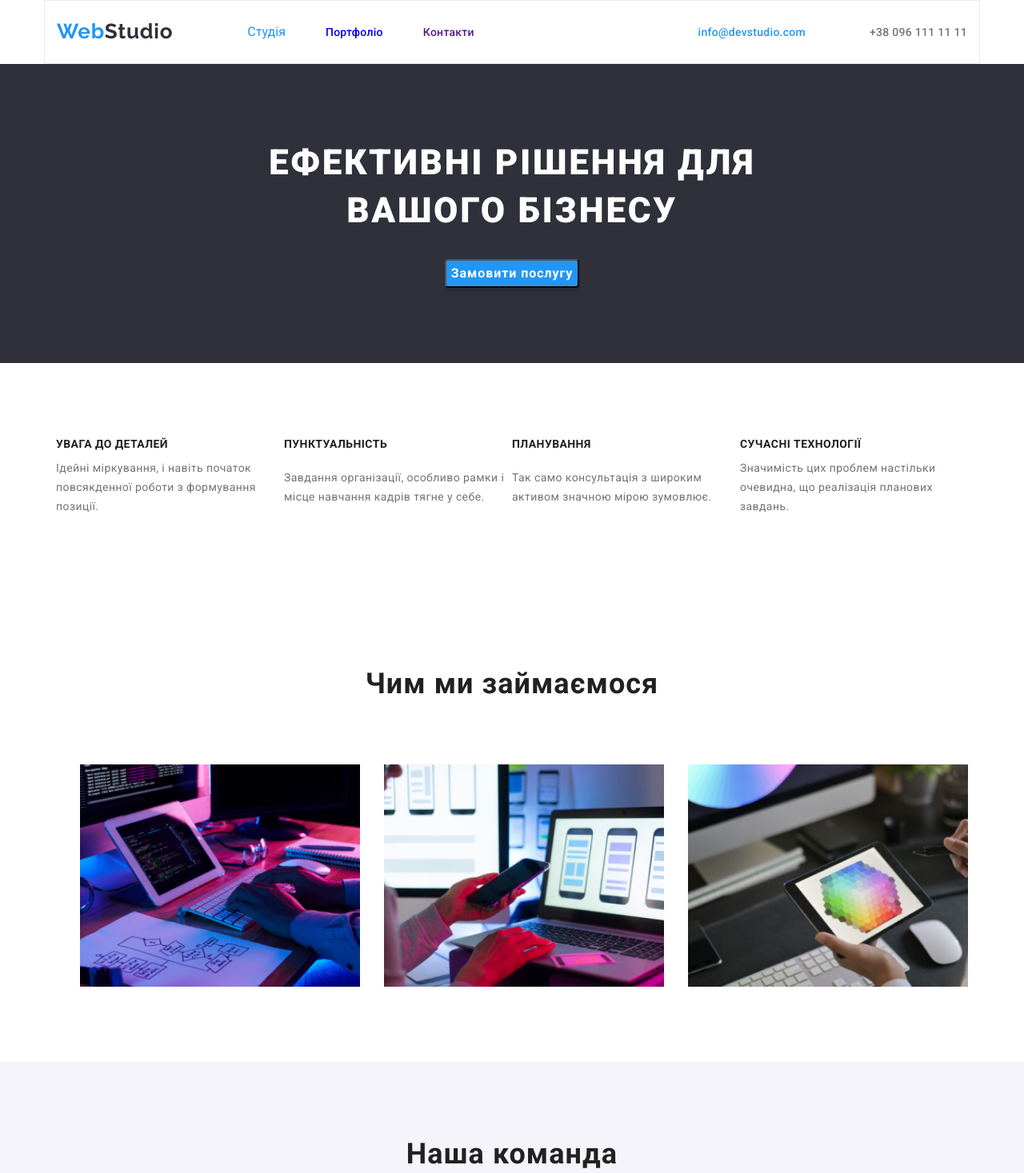
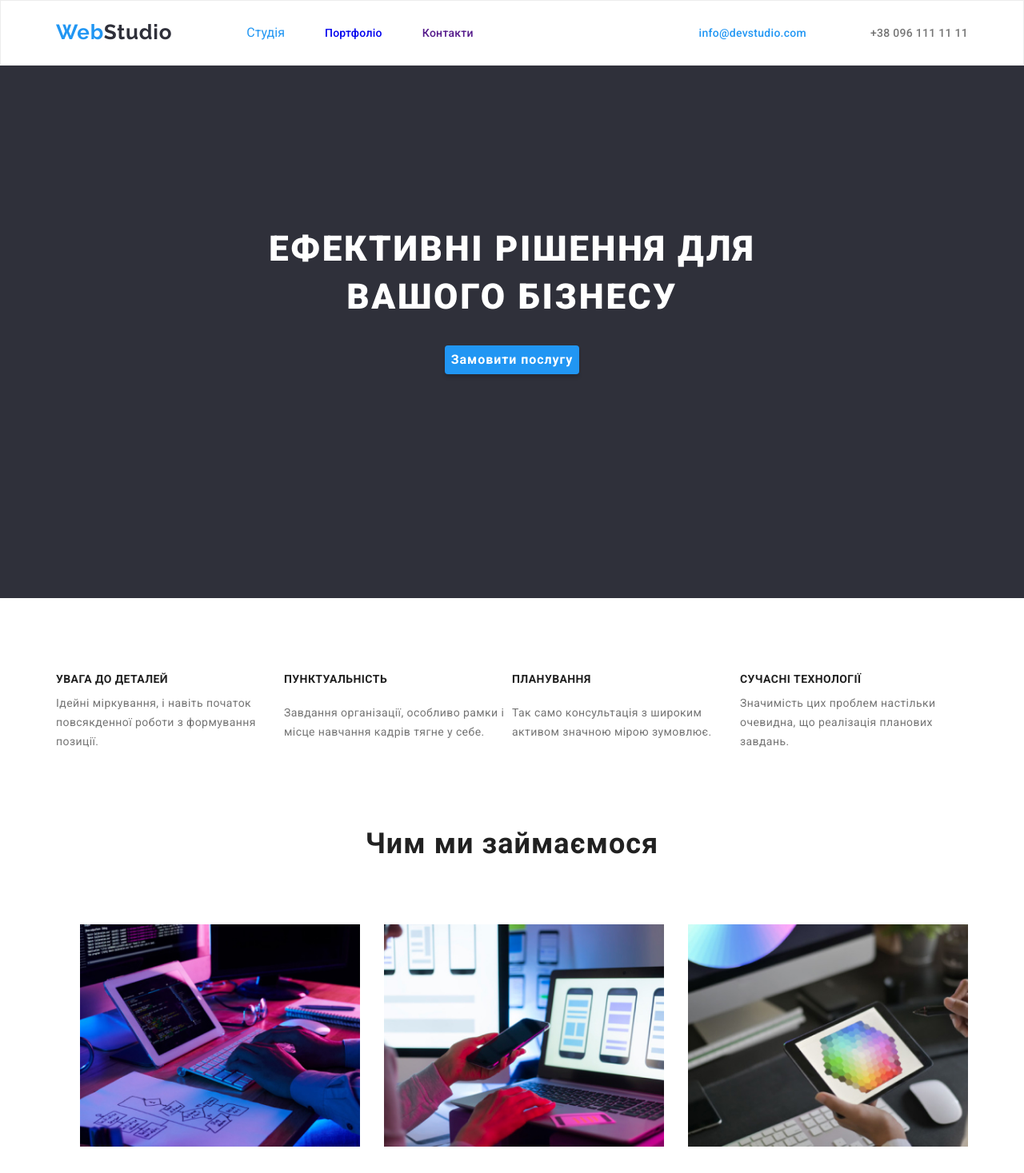
Before and after one commit to MaksymchukElla/github-tutorial-3, a plain HTML site: page index.html in a window 1280 px wide. Shown: the top 1467 px of the page at 80% size. Drawn offline with nearby package versions, Linux system fonts and the light colour scheme.

Commit message:
finish ДЗ 3

```diff
--- a/css/styles.css
+++ b/css/styles.css
@@ -58,6 +58,9 @@ section {
 .main {
   display: flex;
   height: 80px;
+}
+
+.page-header {
   border: 1px solid #ECECEC;
 }
 
@@ -158,9 +161,15 @@ section {
   margin-block-start: 0;
   margin-block-end: 0;
 }
+
 .section-heder {
   background-color: var(--title-background-color);
   text-align: center;
+}
+
+.content {
+  padding-top: 200px;
+  padding-bottom: 280px;
 }
 .section-title {
   margin-top: 0;
@@ -189,6 +198,7 @@ section {
   text-align: center;
   cursor: pointer;
   box-shadow: 0px 4px 4px rgba(0, 0, 0, 0.15);
+  border-color: transparent;
 }
 
 .button:hover,
@@ -252,6 +262,10 @@ section {
   line-height: 1.17;
   letter-spacing: 0.03em;
   text-align: center;
+}
+
+.aside {
+  padding-top: 0px;
 }
 
 .subtitle-main {
@@ -391,6 +405,7 @@ section {
   letter-spacing: 0.03em;
   cursor: pointer;
   border-radius: 4px;
+  border-color: transparent;
 }
 
 .button-type:hover,
@@ -412,7 +427,9 @@ section {
 
 .project-name {
   margin-top: 0px;
+  margin-left: 24px;
   margin-bottom: 4px;
+  margin-right: 24px;
 
   font-weight: 700;
   font-size: 18px;
@@ -422,7 +439,9 @@ section {
 
 .project-link {
   margin-top: 20px;
+  margin-left: 24px;
   margin-bottom: 20px;
+  margin-right: 24px;
 
   color: var(--title-text-color);
   font-weight: 400;
--- a/index.html
+++ b/index.html
@@ -19,7 +19,7 @@
      <link rel="stylesheet" href="./css/styles.css" />
   </head>
   <body>
-    <header>
+    <header class="page-header">
       <div class="container main">
         <a href="./index.html" class="logo"><span class="accent">Web</span>Studio</a>
         <nav>
@@ -47,7 +47,7 @@
     </header>
     <main>
       <!-- Герой-->
-      <section class="section-heder">
+      <section class="section-heder content">
          <div class="container">
             <h1 class="section-title">Ефективні рішення для<br/>вашого бізнесу</h1>
             <button type="button" class="button">Замовити послугу</button>
@@ -82,7 +82,7 @@
           </div>
         </section>
 
-         <section class="section-subtitle">
+         <section class="section-subtitle aside">
            <div class="container">
               <h2 class="subtitle-text">Чим ми займаємося</h2>
              <ul class="subtitle-main">
```
